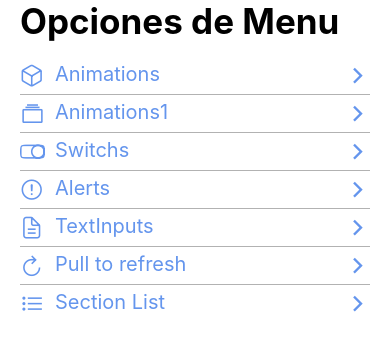
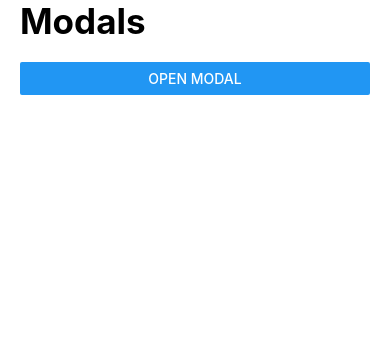
Before and after one commit to JaimeCabrera/rn-components, a React Native app: screen /Modals in a window 390 px wide. Shown: the top 350 px of the page. Built offline with nearby package versions, Linux system fonts and the light colour scheme.

Commit message:
add modal custom

```diff
--- a/src/Menu/MenuItems.tsx
+++ b/src/Menu/MenuItems.tsx
@@ -36,4 +36,9 @@ export const menuItems: MenuItem[] = [
     icon: 'list-outline',
     component: 'SectionLists',
   },
+  {
+    name: 'Modals',
+    icon: 'copy-outline',
+    component: 'Modals',
+  },
 ];
--- a/src/navigation/Navigation.tsx
+++ b/src/navigation/Navigation.tsx
@@ -9,6 +9,7 @@ import {Alerts} from '../screens/Alerts';
 import {TextInputs} from '../screens/TextInputs';
 import {Refresh} from '../screens/Refresh';
 import {SectionLists} from '../screens/SectionLists';
+import {Modals} from '../screens/Modals';
 
 const Stack = createNativeStackNavigator();
 
@@ -29,6 +30,7 @@ export const Navigation = () => {
       <Stack.Screen name="TextInput" component={TextInputs} />
       <Stack.Screen name="Refresh" component={Refresh} />
       <Stack.Screen name="SectionLists" component={SectionLists} />
+      <Stack.Screen name="Modals" component={Modals} />
     </Stack.Navigator>
   );
 };
--- /dev/null
+++ b/src/screens/Modals.tsx
@@ -0,0 +1,51 @@
+import React, {useState} from 'react';
+import {Button, Modal, StyleSheet, Text, View} from 'react-native';
+import {HeaderTitle} from '../components/HeaderTitle';
+import {globalStyles} from '../theme/appTheme';
+
+export const Modals = () => {
+  const [isVisible, setIsVisible] = useState(false);
+  return (
+    <View style={globalStyles.container}>
+      <HeaderTitle title="Modals" />
+      <Button title="Open Modal" onPress={() => setIsVisible(true)} />
+      <Modal
+        animationType="fade"
+        visible={isVisible}
+        style={styles.modal}
+        transparent>
+        <View style={styles.modalBackground}>
+          <View style={styles.modalContent}>
+            <Text>Modal</Text>
+            <Text>Cuerpo del modal</Text>
+            <Button title="cerrar" onPress={() => setIsVisible(false)} />
+          </View>
+        </View>
+      </Modal>
+    </View>
+  );
+};
+
+const styles = StyleSheet.create({
+  modal: {},
+  modalBackground: {
+    backgroundColor: 'rgba(0,0,0,.5)',
+    flex: 1,
+    justifyContent: 'center',
+    alignItems: 'center',
+  },
+  modalContent: {
+    backgroundColor: 'white',
+    width: '80%',
+    height: '20%',
+    justifyContent: 'center',
+    alignItems: 'center',
+    borderRadius: 2,
+    shadowOffset: {
+      width: 0,
+      height: 10,
+    },
+    shadowOpacity: 0.25,
+    elevation: 4,
+  },
+});
```
